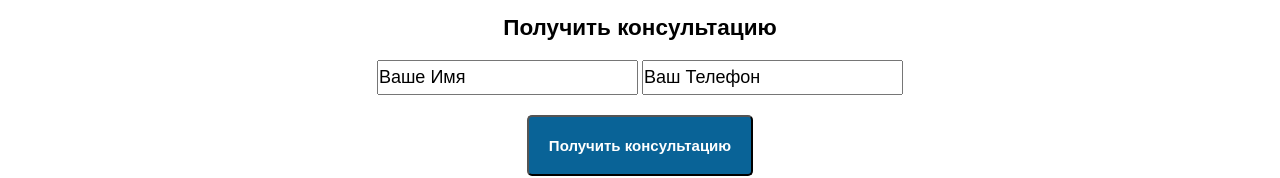
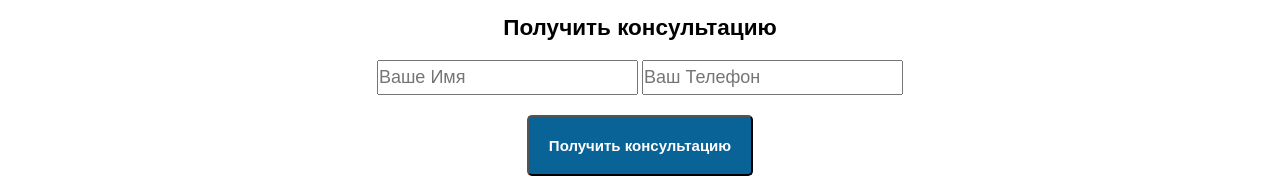
Before and after one commit to PeterSld/BaltLanding, a plain HTML site: page index.html in a window 1280 px wide. Shown: the part 4551-4729 px from the top of the page. Drawn offline with nearby package versions, Linux system fonts and the light colour scheme.

Commit message:
Update index.html

```diff
--- a/index.html
+++ b/index.html
@@ -188,8 +188,8 @@
       <div class="space"></div>
       <h2 style="font-weight: bold;">Получить консультацию</h2>
       <div class="contacts_input">
-        <input type="text" value="Ваше Имя">
-        <input type="text" value="Ваш Телефон">
+        <input type="text" placeholder="Ваше Имя">
+        <input type="text" placeholder="Ваш Телефон">
       </div>
       <button>Получить консультацию</button>
     </div>
```
